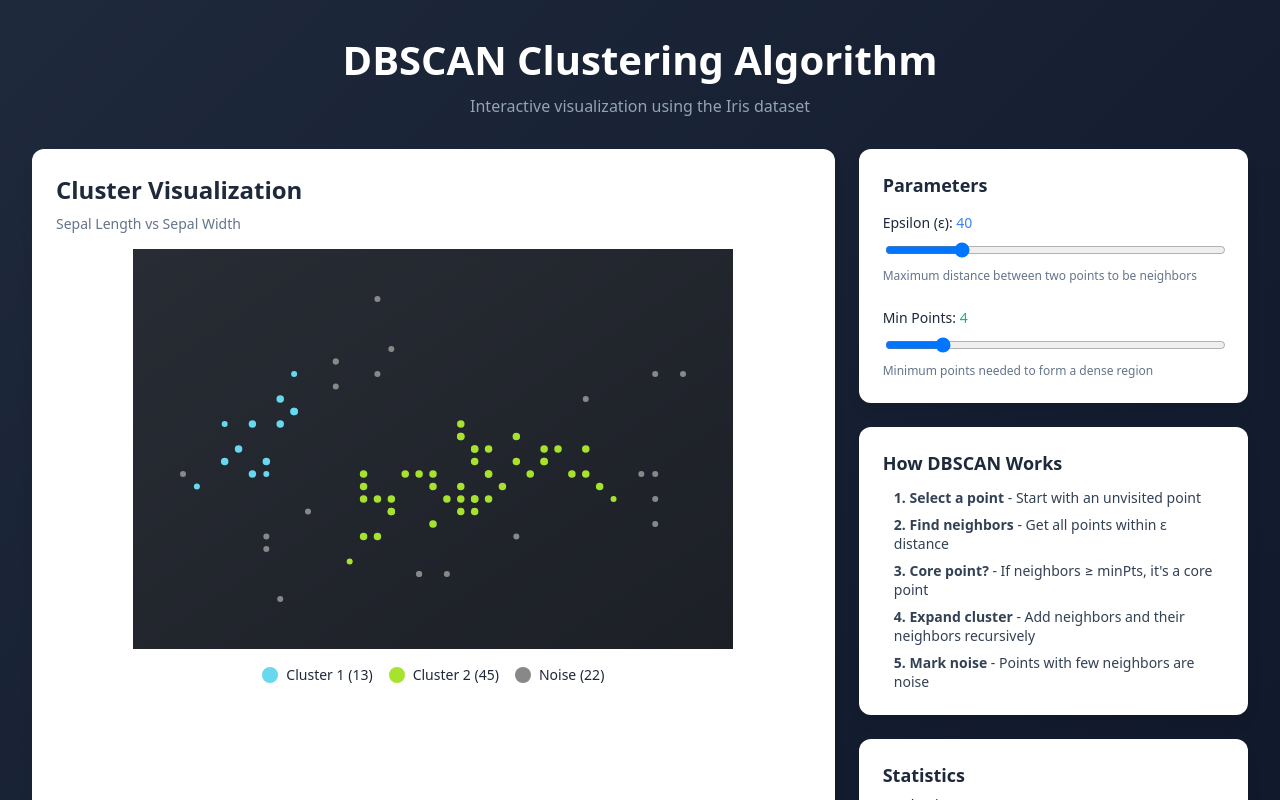
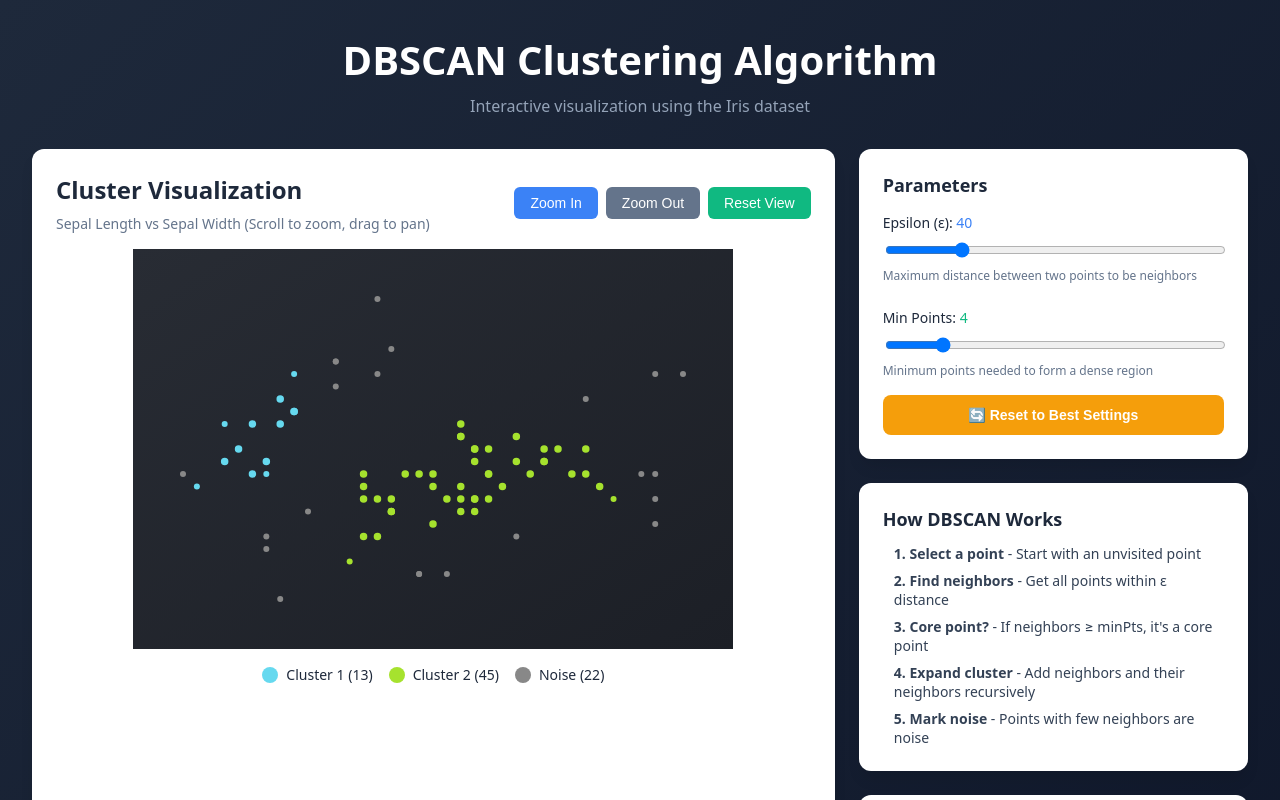
Before and after one commit to shhadowpdf/dhv-DBSCAN, a React (Vite) app: page / in a window 1280 px wide. Shown: the top 800 px of the page. Built offline with nearby package versions, Linux system fonts and the light colour scheme.

Commit message:
Zoom, Pan

```diff
--- a/src/App.jsx
+++ b/src/App.jsx
@@ -23,6 +23,10 @@ const COLORS = [
 const NOISE_COLOR = '#888';
 const BG_GRADIENT_START = '#282C34';
 const BG_GRADIENT_END = '#1C1F26';
+
+// Best settings for Iris dataset
+const BEST_EPS = 40;
+const BEST_MIN_PTS = 4;
 
 // Iris dataset
 const irisData = [
@@ -147,9 +151,13 @@ function dbscan(points, epsilon, minPts) {
 // --- React Component ---
 
 const DBSCANViz = () => {
-  const [eps, setEps] = useState(40);
-  const [minPts, setMinPts] = useState(4);
+  const [eps, setEps] = useState(BEST_EPS);
+  const [minPts, setMinPts] = useState(BEST_MIN_PTS);
   const [hoveredPointId, setHoveredPointId] = useState(null);
+  const [zoom, setZoom] = useState(1);
+  const [pan, setPan] = useState({ x: 0, y: 0 });
+  const [isDragging, setIsDragging] = useState(false);
+  const [dragStart, setDragStart] = useState({ x: 0, y: 0 });
 
   const [rawPoints] = useState(() => prepareIrisData());
 
@@ -167,9 +175,36 @@ const DBSCANViz = () => {
   const noisePoints = clusteredPoints.filter(p => p.type === 'noise').length;
   const numClusters = new Set(clusteredPoints.filter(p => p.cluster !== undefined).map(p => p.cluster)).size;
 
-
   const hoveredPoint = hoveredPointId !== null ? clusteredPoints.find(p => p.id === hoveredPointId) : null;
   const hoveredNeighbors = hoveredPoint ? getNeighbors(clusteredPoints, hoveredPoint, eps).length : 0;
+
+  const resetToDefaults = () => {
+    setEps(BEST_EPS);
+    setMinPts(BEST_MIN_PTS);
+    setZoom(1);
+    setPan({ x: 0, y: 0 });
+  };
+
+  const handleWheel = (e) => {
+    e.preventDefault();
+    const delta = e.deltaY > 0 ? 0.9 : 1.1;
+    setZoom(prevZoom => Math.min(Math.max(prevZoom * delta, 0.5), 5));
+  };
+
+  const handleMouseDown = (e) => {
+    setIsDragging(true);
+    setDragStart({ x: e.clientX - pan.x, y: e.clientY - pan.y });
+  };
+
+  const handleMouseMove = (e) => {
+    if (isDragging) {
+      setPan({ x: e.clientX - dragStart.x, y: e.clientY - dragStart.y });
+    }
+  };
+
+  const handleMouseUp = () => {
+    setIsDragging(false);
+  };
 
   return (
     <div>
@@ -218,7 +253,8 @@ const DBSCANViz = () => {
             borderRadius: '12px',
             boxShadow: '0 10px 15px -3px rgba(0, 0, 0, 0.1)'
           }}>
-            <div style={{ marginBottom: '1rem' }}>
+            <div style={{ marginBottom: '1rem', display: 'flex', justifyContent: 'space-between', alignItems: 'center' }}>
+              <div>
                 <h2 style={{
                   fontSize: '1.5rem',
                   fontWeight: '600',
@@ -233,14 +269,68 @@ const DBSCANViz = () => {
                   color: '#64748b',
                   margin: 0
                 }}>
-                Sepal Length vs Sepal Width
+                  Sepal Length vs Sepal Width (Scroll to zoom, drag to pan)
                 </p>
               </div>
+              <div style={{ display: 'flex', gap: '0.5rem', alignItems: 'center' }}>
+                <button
+                  onClick={() => setZoom(z => Math.min(z * 1.2, 5))}
+                  style={{
+                    padding: '0.5rem 1rem',
+                    background: '#3b82f6',
+                    color: 'white',
+                    border: 'none',
+                    borderRadius: '6px',
+                    cursor: 'pointer',
+                    fontSize: '0.875rem',
+                    fontWeight: '500'
+                  }}
+                >
+                  Zoom In
+                </button>
+                <button
+                  onClick={() => setZoom(z => Math.max(z * 0.8, 0.5))}
+                  style={{
+                    padding: '0.5rem 1rem',
+                    background: '#64748b',
+                    color: 'white',
+                    border: 'none',
+                    borderRadius: '6px',
+                    cursor: 'pointer',
+                    fontSize: '0.875rem',
+                    fontWeight: '500'
+                  }}
+                >
+                  Zoom Out
+                </button>
+                <button
+                  onClick={() => { setZoom(1); setPan({ x: 0, y: 0 }); }}
+                  style={{
+                    padding: '0.5rem 1rem',
+                    background: '#10b981',
+                    color: 'white',
+                    border: 'none',
+                    borderRadius: '6px',
+                    cursor: 'pointer',
+                    fontSize: '0.875rem',
+                    fontWeight: '500'
+                  }}
+                >
+                  Reset View
+                </button>
+              </div>
+            </div>
 
+            <div style={{ overflow: 'hidden', borderRadius: '8px' }}>
               <svg
                 width={SVG_WIDTH}
                 height={SVG_HEIGHT}
-              style={{ display: 'block', margin: '0 auto' }}
+                style={{ display: 'block', margin: '0 auto', cursor: isDragging ? 'grabbing' : 'grab' }}
+                onWheel={handleWheel}
+                onMouseDown={handleMouseDown}
+                onMouseMove={handleMouseMove}
+                onMouseUp={handleMouseUp}
+                onMouseLeave={handleMouseUp}
               >
                 <defs>
                   <linearGradient id="svgBackgroundGradient" x1="0%" y1="0%" x2="100%" y2="100%">
@@ -257,6 +347,7 @@ const DBSCANViz = () => {
                 </defs>
                 <rect width="100%" height="100%" fill="url(#svgBackgroundGradient)" />
 
+                <g transform={`translate(${SVG_WIDTH/2 + pan.x}, ${SVG_HEIGHT/2 + pan.y}) scale(${zoom}) translate(${-SVG_WIDTH/2}, ${-SVG_HEIGHT/2})`}>
                   {hoveredPoint && (
                     <>
                       <circle
@@ -290,7 +381,6 @@ const DBSCANViz = () => {
                           stroke={getPointColor(hoveredPoint)}
                           strokeWidth="1"
                           opacity="0.5"
-                      // strokeDasharray="3,3"
                         />
                       ))}
                     </>
@@ -311,9 +401,9 @@ const DBSCANViz = () => {
                       style={{ cursor: 'pointer' }}
                     />
                   ))}
+                </g>
               </svg>
-
-
+            </div>
 
             <div style={{
               display: 'flex',
@@ -358,7 +448,7 @@ const DBSCANViz = () => {
               )}
             </div>
             {hoveredPoint && (
-              <div className = "hovered" style={{
+              <div style={{
                 marginTop: '1rem',
                 padding: '0.75rem',
                 background: '#f1f5f9',
@@ -423,7 +513,7 @@ const DBSCANViz = () => {
                 </p>
               </div>
 
-              <div>
+              <div style={{ marginBottom: '1rem' }}>
                 <label style={{
                   display: 'block',
                   fontSize: '0.875rem',
@@ -451,6 +541,26 @@ const DBSCANViz = () => {
                   Minimum points needed to form a dense region
                 </p>
               </div>
+
+              <button
+                onClick={resetToDefaults}
+                style={{
+                  width: '100%',
+                  padding: '0.75rem',
+                  background: '#f59e0b',
+                  color: 'white',
+                  border: 'none',
+                  borderRadius: '8px',
+                  cursor: 'pointer',
+                  fontSize: '0.875rem',
+                  fontWeight: '600',
+                  transition: 'background 0.2s'
+                }}
+                onMouseOver={(e) => e.target.style.background = '#d97706'}
+                onMouseOut={(e) => e.target.style.background = '#f59e0b'}
+              >
+                🔄 Reset to Best Settings
+              </button>
             </div>
 
             <div style={{
```
Lines whose indentation alone changed are shown as unchanged.
